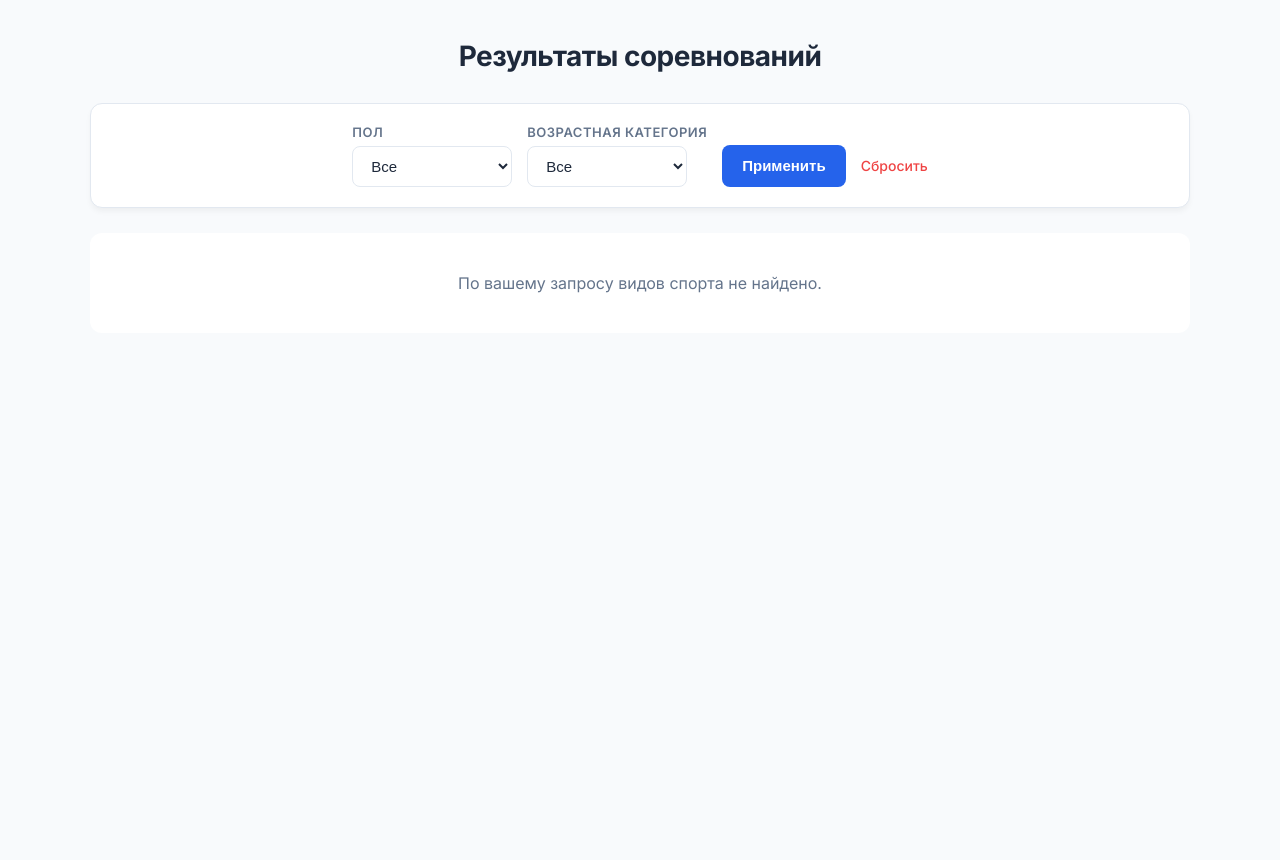
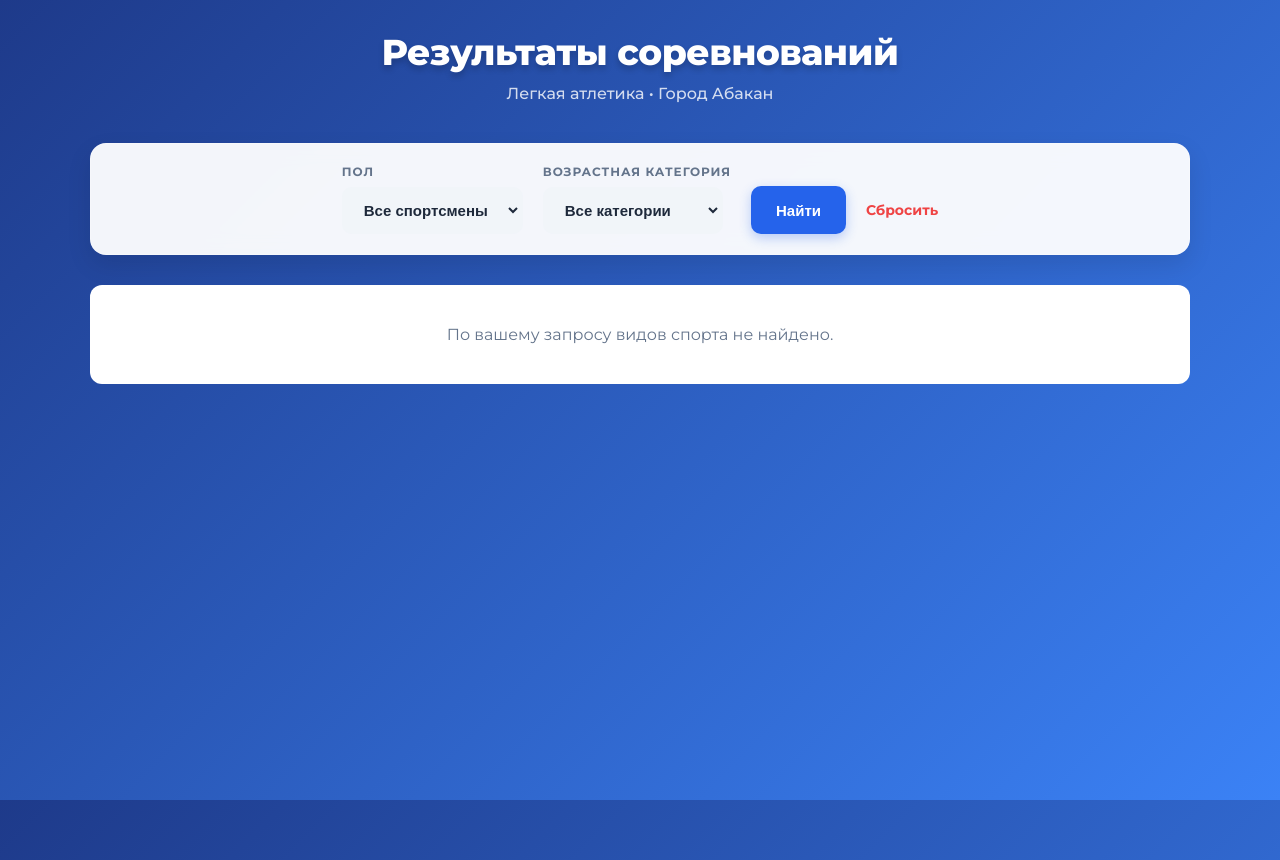
Before and after one commit to glebka19991880-jpg/athletics-abakan, a Django app: page /results/ in a window 1280 px wide. Before the commit the page ends 293 px from the top, so only its background shows below. Run offline with Django 4.2, Linux system fonts and the light colour scheme; data that the repository does not hold is empty.

Commit message:
Update results.html

```diff
--- a/core/templates/results.html
+++ b/core/templates/results.html
@@ -1,24 +1,22 @@
-
 <!DOCTYPE html>
 <html lang="ru">
 <head>
     <meta charset="UTF-8">
     <meta name="viewport" content="width=device-width, initial-scale=1.0">
-    <meta name="description" content="Онлайн-результаты соревнований по легкой атлетике города Абакана. Смотрите места, попытки и лучшие результаты спортсменов.">
-    <meta name="keywords" content="легкая атлетика, Абакан, результаты соревнований, протоколы, спорт">
+    <meta name="description" content="Онлайн-результаты соревнований по легкой атлетике города Абакана.">
     <title>Результаты соревнований | Легкая атлетика Абакан</title>
 
-    <!-- Подключаем современный шрифт Inter -->
     <link rel="preconnect" href="https://fonts.googleapis.com">
     <link rel="preconnect" href="https://fonts.gstatic.com" crossorigin>
-    <link href="https://fonts.googleapis.com/css2?family=Inter:wght@400;500;600;700&display=swap" rel="stylesheet">
+    <link href="https://fonts.googleapis.com/css2?family=Montserrat:wght@400;500;600;700;800&display=swap" rel="stylesheet">
 
     <style>
         :root {
             --primary: #2563eb;
             --primary-hover: #1d4ed8;
-            --bg-color: #f8fafc;
-            --card-bg: #ffffff;
+            --bg-gradient: linear-gradient(135deg, #1e3a8a 0%, #3b82f6 100%);
+            --glass-bg: rgba(255, 255, 255, 0.95);
+            --glass-border: rgba(255, 255, 255, 0.2);
             --text-main: #1e293b;
             --text-muted: #64748b;
             --border-color: #e2e8f0;
@@ -27,113 +25,142 @@
         }
 
         body {
-            font-family: 'Inter', sans-serif;
-            background-color: var(--bg-color);
+            font-family: 'Montserrat', sans-serif;
+            background: var(--bg-gradient);
+            background-attachment: fixed;
             margin: 0;
-            padding: 20px;
+            padding: 30px 15px;
             color: var(--text-main);
             -webkit-font-smoothing: antialiased;
+            min-height: 100vh;
         }
 
         .container { max-width: 1100px; margin: 0 auto; }
 
-        h1 {
+        /* Заголовок с эффектом */
+        .page-title {
             text-align: center;
-            color: var(--text-main);
-            font-weight: 700;
-            margin-bottom: 30px;
-            font-size: 28px;
+            margin-bottom: 40px;
+        }
+        .page-title h1 {
+            color: white;
+            font-weight: 800;
+            font-size: 36px;
+            margin: 0 0 10px 0;
+            text-shadow: 0 4px 6px rgba(0,0,0,0.2);
             letter-spacing: -0.5px;
         }
+        .page-title p {
+            color: rgba(255,255,255,0.8);
+            font-size: 16px;
+            margin: 0;
+            font-weight: 500;
+        }
 
-        /* Фильтры */
+        /* Фильтры (Стеклянный эффект) */
         .filter-box {
-            background: var(--card-bg);
-            padding: 20px;
-            border-radius: 12px;
-            margin-bottom: 25px;
-            box-shadow: 0 4px 6px -1px rgba(0, 0, 0, 0.05);
+            background: var(--glass-bg);
+            backdrop-filter: blur(10px);
+            padding: 20px 25px;
+            border-radius: 16px;
+            margin-bottom: 30px;
+            box-shadow: 0 10px 25px rgba(0, 0, 0, 0.1);
             display: flex;
             justify-content: center;
             gap: 20px;
             flex-wrap: wrap;
-            border: 1px solid var(--border-color);
+            border: 1px solid var(--glass-border);
         }
         .filter-group { display: flex; flex-direction: column; align-items: flex-start; }
         .filter-group label {
-            font-size: 13px;
+            font-size: 12px;
             color: var(--text-muted);
-            margin-bottom: 6px;
-            font-weight: 600;
+            margin-bottom: 8px;
+            font-weight: 700;
             text-transform: uppercase;
-            letter-spacing: 0.5px;
+            letter-spacing: 1px;
         }
         .filter-box select {
-            padding: 10px 14px;
-            border-radius: 8px;
-            border: 1px solid var(--border-color);
+            padding: 12px 16px;
+            border-radius: 10px;
+            border: 2px solid transparent;
+            background-color: #f1f5f9;
             font-size: 15px;
-            min-width: 160px;
+            min-width: 180px;
+            color: var(--text-main);
+            font-weight: 600;
+            outline: none;
+            transition: all 0.3s;
+            cursor: pointer;
+        }
+        .filter-box select:focus {
+            border-color: var(--primary);
             background-color: white;
-            color: var(--text-main);
-            outline: none;
-            transition: border-color 0.2s;
+            box-shadow: 0 0 0 4px rgba(37, 99, 235, 0.1);
         }
-        .filter-box select:focus { border-color: var(--primary); }
         .filter-box button {
-            padding: 10px 20px;
+            padding: 12px 25px;
             background: var(--primary);
             color: white;
             border: none;
-            border-radius: 8px;
+            border-radius: 10px;
             cursor: pointer;
             font-size: 15px;
-            font-weight: 600;
-            height: 42px;
+            font-weight: 700;
+            height: 48px;
             margin-top: auto;
-            transition: background 0.2s;
+            transition: all 0.3s;
+            box-shadow: 0 4px 12px rgba(37, 99, 235, 0.3);
         }
-        .filter-box button:hover { background: var(--primary-hover); }
+        .filter-box button:hover {
+            background: var(--primary-hover);
+            transform: translateY(-2px);
+        }
         .filter-box a {
             text-decoration: none;
             color: var(--danger);
             font-size: 14px;
-            font-weight: 500;
-            line-height: 42px;
+            font-weight: 700;
+            line-height: 48px;
             margin-top: auto;
-            transition: opacity 0.2s;
+            transition: all 0.2s;
         }
         .filter-box a:hover { opacity: 0.8; }
 
-        /* Аккордеон */
+        /* Аккордеон (Карточки) */
         .event-block {
-            background: var(--card-bg);
-            border-radius: 12px;
+            background: var(--glass-bg);
+            border-radius: 16px;
             margin-bottom: 16px;
-            box-shadow: 0 4px 6px -1px rgba(0, 0, 0, 0.05);
-            border: 1px solid var(--border-color);
+            box-shadow: 0 4px 6px rgba(0, 0, 0, 0.05), 0 10px 15px rgba(0, 0, 0, 0.05);
+            border: 1px solid var(--glass-border);
             overflow: hidden;
-            transition: transform 0.2s;
+            transition: all 0.3s;
         }
+        .event-block:hover {
+            box-shadow: 0 10px 25px rgba(0, 0, 0, 0.1);
+        }
+
         .event-header {
-            background: var(--card-bg);
+            background: transparent;
             color: var(--text-main);
-            padding: 18px 24px;
-            font-size: 17px;
-            font-weight: 600;
+            padding: 20px 25px;
+            font-size: 18px;
+            font-weight: 700;
             cursor: pointer;
             display: flex;
             justify-content: space-between;
             align-items: center;
-            border-left: 5px solid var(--primary);
+            border-left: 6px solid var(--primary);
             transition: background 0.2s;
         }
-        .event-header:hover { background: #f1f5f9; }
+        .event-header:hover { background: rgba(241, 245, 249, 0.5); }
 
         .event-content {
             display: none;
             padding: 0;
             overflow-x: auto;
+            background: white;
             border-top: 1px solid var(--border-color);
         }
         .event-content.active { display: block; }
@@ -143,98 +170,108 @@
         th {
             background: #f8fafc;
             color: var(--text-muted);
-            font-weight: 600;
-            padding: 14px 10px;
+            font-weight: 700;
+            padding: 16px 12px;
             text-align: center;
             border-bottom: 2px solid var(--border-color);
             text-transform: uppercase;
-            font-size: 12px;
-            letter-spacing: 0.5px;
+            font-size: 11px;
+            letter-spacing: 1px;
             position: sticky;
             top: 0;
+            z-index: 10;
         }
         td {
-            padding: 12px 10px;
+            padding: 14px 12px;
             text-align: center;
             border-bottom: 1px solid var(--border-color);
             color: var(--text-main);
+            font-weight: 500;
         }
         tr:last-child td { border-bottom: none; }
         tr:hover { background: #f8fafc; }
 
         /* Стили для призовых мест */
         .place-badge {
-            display: inline-block;
-            width: 28px;
-            height: 28px;
-            line-height: 28px;
+            display: inline-flex;
+            justify-content: center;
+            align-items: center;
+            width: 32px;
+            height: 32px;
             border-radius: 50%;
-            font-weight: bold;
-            font-size: 14px;
+            font-weight: 800;
+            font-size: 15px;
             color: white;
+            text-shadow: 0 1px 2px rgba(0,0,0,0.2);
         }
-        .place-1 .place-badge { background-color: #fbbf24; box-shadow: 0 2px 4px rgba(251, 191, 36, 0.4); } /* Золото */
-        .place-2 .place-badge { background-color: #94a3b8; box-shadow: 0 2px 4px rgba(148, 163, 184, 0.4); } /* Серебро */
-        .place-3 .place-badge { background-color: #b45309; box-shadow: 0 2px 4px rgba(180, 83, 9, 0.4); } /* Бронза */
+        .place-1 .place-badge { background: linear-gradient(135deg, #fbbf24, #f59e0b); box-shadow: 0 3px 6px rgba(245, 158, 11, 0.4); } /* Золото */
+        .place-2 .place-badge { background: linear-gradient(135deg, #cbd5e1, #94a3b8); box-shadow: 0 3px 6px rgba(148, 163, 184, 0.4); } /* Серебро */
+        .place-3 .place-badge { background: linear-gradient(135deg, #d97706, #92400e); box-shadow: 0 3px 6px rgba(146, 64, 14, 0.4); } /* Бронза */
 
-        .place-empty { color: var(--text-muted); font-weight: bold; }
+        .place-empty { color: var(--text-muted); font-weight: 700; }
 
         /* Стили для ФИО */
-        .athlete-name { text-align: left; font-weight: 600; color: var(--text-main); }
-        .athlete-org { font-size: 12px; color: var(--text-muted); font-weight: 400; display: block; margin-top: 2px; }
+        .athlete-name { text-align: left; font-weight: 700; color: var(--text-main); font-size: 15px;}
+        .athlete-org { font-size: 12px; color: var(--text-muted); font-weight: 500; display: block; margin-top: 4px; }
 
         /* Стили для цифр */
         .result-best {
-            font-weight: 700;
+            font-weight: 800;
             color: var(--primary);
-            font-size: 16px;
-            background-color: #eff6ff;
-            border-radius: 6px;
-            padding: 4px 8px;
+            font-size: 17px;
+            background: linear-gradient(135deg, #eff6ff, #dbeafe);
+            border-radius: 8px;
+            padding: 6px 12px;
             display: inline-block;
+            box-shadow: inset 0 1px 2px rgba(255,255,255,0.5);
         }
-        .attempt-fail { color: var(--danger); font-weight: bold; }
-        .attempt-empty { color: #cbd5e1; }
+        .attempt-fail { color: var(--danger); font-weight: 800; }
+        .attempt-empty { color: #cbd5e1; font-weight: 700; }
 
         /* Адаптивность для телефонов */
         @media (max-width: 768px) {
-            body { padding: 10px; }
-            .event-header { padding: 14px 16px; font-size: 15px; }
-            th { padding: 10px 4px; font-size: 10px; }
-            td { padding: 10px 4px; font-size: 13px; }
-            .filter-box { flex-direction: column; gap: 12px; }
-            .filter-box select { width: 100%; }
-            .filter-box button { width: 100%; }
-            .athlete-org { display: none; } /* Скрываем организацию на телефонах для экономии места */
+            .page-title h1 { font-size: 24px; }
+            .event-header { padding: 15px; font-size: 15px; }
+            th { padding: 10px 5px; font-size: 10px; }
+            td { padding: 10px 5px; font-size: 13px; }
+            .filter-box { flex-direction: column; gap: 15px; padding: 15px; }
+            .filter-box select, .filter-box button { width: 100%; }
+            .athlete-org { display: none; }
         }
     </style>
 </head>
 <body>
     <div class="container">
-        <h1>Результаты соревнований</h1>
+
+        <div class="page-title">
+            <h1>Результаты соревнований</h1>
+            <p>Легкая атлетика • Город Абакан</p>
+        </div>
 
         <!-- Фильтры -->
         <div class="filter-box">
-            <form method="get" style="display: flex; gap: 15px; align-items: flex-end; flex-wrap: wrap; justify-content: center; width: 100%;">
+            <form method="get" style="display: flex; gap: 20px; align-items: flex-end; flex-wrap: wrap; justify-content: center; width: 100%;">
                 <div class="filter-group">
                     <label for="gender">Пол</label>
                     <select name="gender" id="gender">
-                        <option value="">Все</option>
+                        <option value="">Все спортсмены</option>
                         {% for g in genders %}
-                            <option value="{{ g }}" {% if selected_gender == g %}selected{% endif %}>{{ g }}</option>
+                            <option value="{{ g }}" {% if selected_gender == g %}selected{% endif %}>
+                                {% if g == 'М' %}Мужчины{% elif g == 'Ж' %}Женщины{% else %}{{ g }}{% endif %}
+                            </option>
                         {% endfor %}
                     </select>
                 </div>
                 <div class="filter-group">
                     <label for="category">Возрастная категория</label>
                     <select name="category" id="category">
-                        <option value="">Все</option>
+                        <option value="">Все категории</option>
                         {% for c in categories %}
                             <option value="{{ c }}" {% if selected_category == c %}selected{% endif %}>{{ c }}</option>
                         {% endfor %}
                     </select>
                 </div>
-                <button type="submit">Применить</button>
+                <button type="submit">Найти</button>
                 <a href="{% url 'spectator_results' %}">Сбросить</a>
             </form>
         </div>
```
